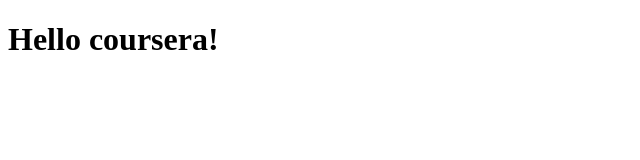
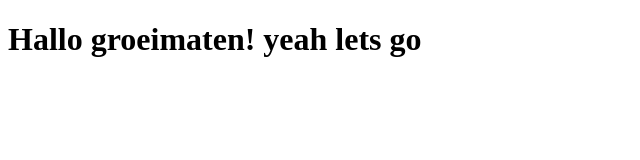
Before and after one commit to Doriandeman/Coursera-test, a plain HTML site: page index.html in a window 1280 px wide. Shown: the whole page, without its empty margins (0-640 px from the left). Drawn offline with Linux system fonts and the light colour scheme.

Commit message:
Kleine verandering

```diff
--- a/index.html
+++ b/index.html
@@ -1,9 +1,9 @@
 <!DOCTYPE html>
 <html>
 <head>
-	<title>Hello coursera</title>
+	<title>Hallo groeimaten!</title>
 </head>
 <body>
-<h1>Hello coursera!</h1>
+<h1>Hallo groeimaten! yeah lets go</h1>
 </body>
 </html>
```
